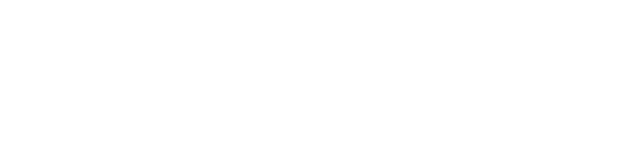
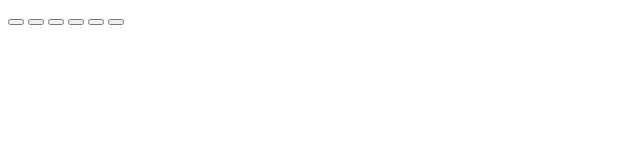
Before and after one commit to acciojob/Soundbar-abhi20-1996, a website: page main.html in a window 1280 px wide. Shown: the whole page, without its empty margins (0-640 px from the left). Drawn offline with Linux system fonts and the light colour scheme.

Commit message:
created a submission

```diff
--- a/main.html
+++ b/main.html
@@ -7,6 +7,16 @@
 </head>
 
 <body>
+	<div class="container">
+		<button class="btn"></button>
+		<button class="btn"></button>
+		<button class="btn"></button>
+		<button class="btn"></button>
+		<button class="btn"></button>
+		<button class="btn"></button>
+        </table>
+
+	</div>
 	<!-- the entire body must be written by student -->
     <script type="text/javascript" src="./script.js">
 </script>
```
